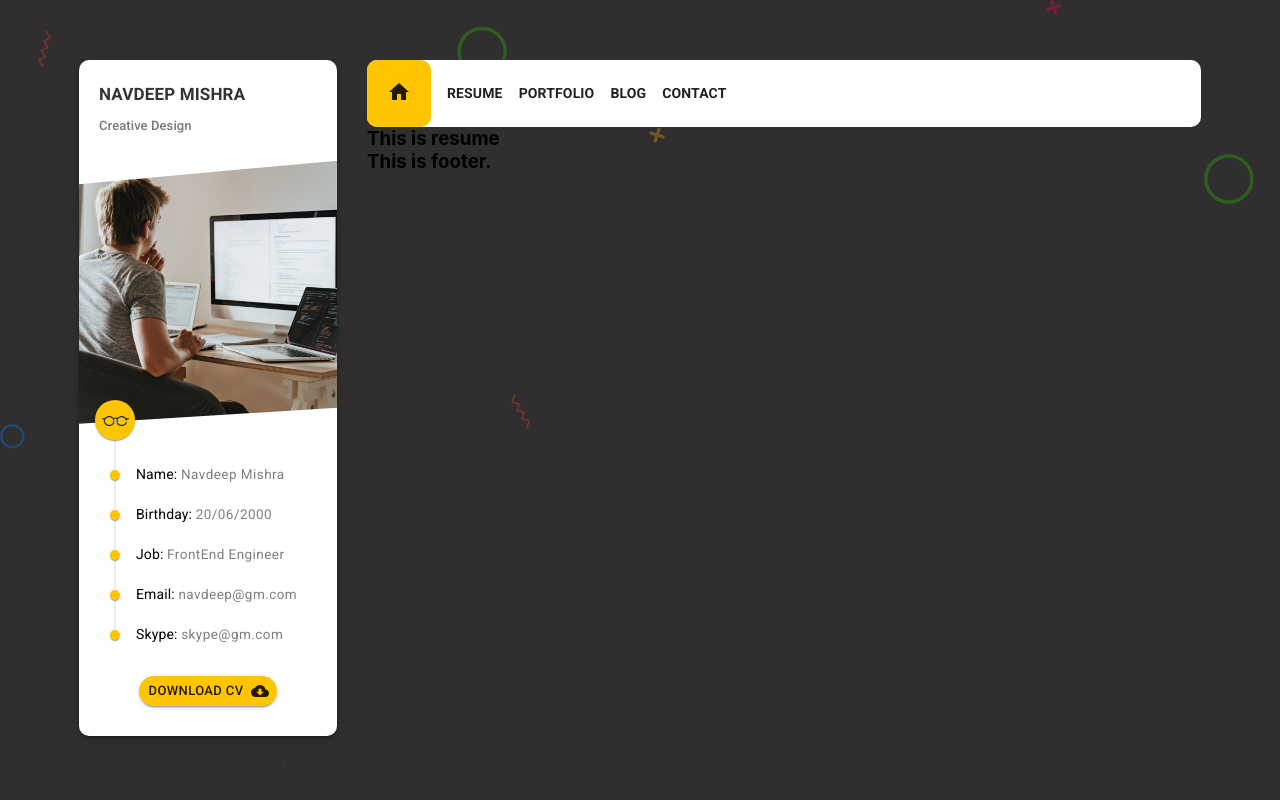
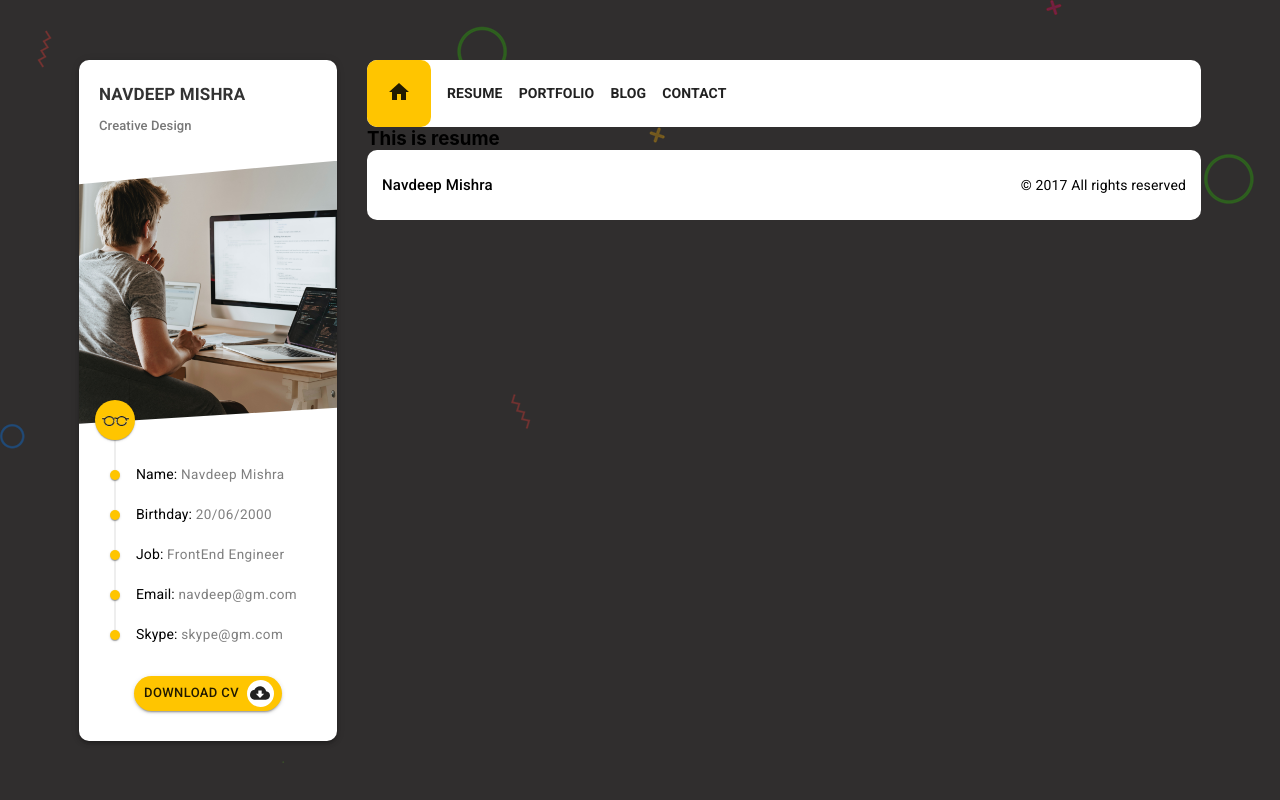
Before and after one commit to navdeepm20/React_Portfolio, a React (Create React App) app: page / in a window 1280 px wide. Built offline with nearby package versions, Linux system fonts and the light colour scheme.

Commit message:
added footer component

```diff
--- a/src/App.js
+++ b/src/App.js
@@ -1,31 +1,30 @@
-import {Container,Grid} from '@mui/material';
-import Profile from './components/Profile/Profile'
-import Header from './components/Header/Header'
-import Footer from './components/Footer/Footer';
-import Portfolio from './pages/Portfolio';
-import Resume from './pages/Resume';
-import {BrowserRouter as Router, Routes, Route} from 'react-router-dom';
+import { Container, Grid } from "@mui/material";
+import Profile from "./components/Profile/Profile";
+import Header from "./components/Header/Header";
+import Footer from "./components/Footer/Footer";
+import Portfolio from "./pages/Portfolio";
+import Resume from "./pages/Resume";
+import { BrowserRouter as Router, Routes, Route } from "react-router-dom";
 
 function App() {
   return (
     <Router>
       <Container>
-        <Grid container sx={{marginTop: '60px'}}>
-          <Grid item xs={12} sm={12} md={4} lg={3} sx={{px: '15px'}}>
-            <Profile/>
+        <Grid container sx={{ marginTop: "60px" }}>
+          <Grid item xs={12} sm={12} md={4} lg={3} sx={{ px: "15px" }}>
+            <Profile />
           </Grid>
-          <Grid item xs={12} sm={12} md={8} lg={9} sx={{px: '15px'}} >
-            <Header/>
-              <Routes>
-                  <Route path="/portfolio" element={<Portfolio/>}/>
-                  <Route path="/" element={<Resume/>}/>
-              </Routes>
-            <Footer/>
+          <Grid item xs={12} sm={12} md={8} lg={9} sx={{ px: "15px" }}>
+            <Header />
+            <Routes>
+              <Route path="/portfolio" element={<Portfolio />} />
+              <Route path="/" element={<Resume />} />
+            </Routes>
+            <Footer title={"Navdeep Mishra"} />
           </Grid>
         </Grid>
       </Container>
     </Router>
-
   );
 }
 
--- a/src/components/Footer/Footer.jsx
+++ b/src/components/Footer/Footer.jsx
@@ -1,11 +1,34 @@
-import React from 'react'
+import React from "react";
+import Stack from "@mui/material/Stack";
+import Box from "@mui/material/Box";
+import Typogrpahy from "@mui/material/Typography";
+import { useStyles } from "./footer_styles";
 
-function footer() {
-	return (
-		<div>
-			<h3>This is footer.</h3>
-		</div>
-	)
+function Footer(props) {
+  const classes = useStyles();
+  return (
+    <Stack
+      direction="row"
+      justifyContent="space-between"
+      alignItems="center"
+      className={classes.footer}
+    >
+      <Box>
+        <Typogrpahy
+          className={classes.footer_name}
+          variant="body1"
+          component="p"
+        >
+          {props.title}
+        </Typogrpahy>
+      </Box>
+      <Box>
+        <Typogrpahy variant="body2" component="p">
+          © 2017 All rights reserved
+        </Typogrpahy>
+      </Box>
+    </Stack>
+  );
 }
 
-export default footer
+export default Footer;
--- /dev/null
+++ b/src/components/Footer/footer_styles.jsx
@@ -0,0 +1,14 @@
+import { makeStyles } from "@mui/styles";
+
+export const useStyles = makeStyles({
+  footer: {
+    background: "#fff",
+    borderRadius: "10px",
+    minHeight: "70px",
+    padding: "15px",
+  },
+  footer_name: {
+    fontSize: "15px",
+    fontWeight: "500",
+  },
+});
--- a/src/components/Header/Header.jsx
+++ b/src/components/Header/Header.jsx
@@ -1,33 +1,55 @@
-import React from 'react'
-import Paper from '@mui/material/Paper';
-import Box from '@mui/material/Box'
-import HomeIcon from '@mui/icons-material/Home';
-import Stack from '@mui/material/Stack';
-import { Typography } from '@mui/material';
-import {useStyles} from './header_styles'
+import React from "react";
+import Paper from "@mui/material/Paper";
+import Box from "@mui/material/Box";
+import HomeIcon from "@mui/icons-material/Home";
+import Stack from "@mui/material/Stack";
+import { Typography } from "@mui/material";
+import { useStyles } from "./header_styles";
 function Header() {
-	const classes = useStyles()
+  const classes = useStyles();
   return (
-		<Paper elevation={0} sx={{borderRadius: '10px'}}>
+    <Paper elevation={0} sx={{ borderRadius: "10px" }}>
       <Box>
         <Stack direction="row" spacing={2} alignItems="center">
+          <Box className={`${classes.navbar_items} ${classes.navbar_home}`}>
+            <HomeIcon />
+          </Box>
 
-					<Box className={`${classes.navbar_items} ${classes.navbar_home}`}><HomeIcon /></Box>
+          <Typography
+            className={classes.navbar_items}
+            variant="body1"
+            component="h5"
+          >
+            Resume
+          </Typography>
 
-					<Typography className={classes.navbar_items}variant="body1" component="h5">Resume</Typography>
+          <Typography
+            className={classes.navbar_items}
+            variant="body1"
+            component="h5"
+          >
+            Portfolio
+          </Typography>
 
-					<Typography className={classes.navbar_items} variant="body1" component="h5">Portfolio</Typography>
+          <Typography
+            className={classes.navbar_items}
+            variant="body1"
+            component="h5"
+          >
+            Blog
+          </Typography>
 
-					<Typography className={classes.navbar_items} variant="body1" component="h5">Blog</Typography>
-
-					<Typography className={classes.navbar_items} variant="body1" component="h5">Contact</Typography>
-
+          <Typography
+            className={classes.navbar_items}
+            variant="body1"
+            component="h5"
+          >
+            Contact
+          </Typography>
         </Stack>
       </Box>
-			<Box>
-
-			</Box>
+      <Box></Box>
     </Paper>
-	)
+  );
 }
-export default Header
+export default Header;
--- a/src/components/Profile/Profile.jsx
+++ b/src/components/Profile/Profile.jsx
@@ -1,32 +1,50 @@
 import React from "react";
-import Paper from '@mui/material/Paper';
-import Box from '@mui/material/Box'
+import Paper from "@mui/material/Paper";
+import Box from "@mui/material/Box";
 import { Typography } from "@mui/material";
-import prog from '../../assets/images/prog.jpg'
+import prog from "../../assets/images/prog.jpg";
 import { useStyles } from "./profile_styles";
 import Btn from "../sub_components/Btn/Btn";
-import {TimelineComponent} from "../sub_components/Timeline/Timeline";
-import CloudDownloadIcon from '@mui/icons-material/CloudDownload';
+import { TimelineComponent } from "../sub_components/Timeline/Timeline";
+import CloudDownloadIcon from "@mui/icons-material/CloudDownload";
+
 const Profile = () => {
-	const classes = useStyles()
+  const classes = useStyles();
   return (
     <Paper square elevation={3} className={classes.profile_container}>
       <Box className={classes.profile_name_designation_section}>
-				<Typography variant="subtitle1" component="div" gutterBottom className={classes.name_title}>
+        <Typography
+          variant="subtitle1"
+          component="div"
+          gutterBottom
+          className={classes.name_title}
+        >
           Navdeep Mishra
         </Typography>
-				<Typography variant="subtitle2" component="p" gutterBottom className={classes.designation}>
+        <Typography
+          variant="subtitle2"
+          component="p"
+          gutterBottom
+          className={classes.designation}
+        >
           Creative Design
         </Typography>
       </Box>
       <Box className={classes.profile_image_container}>
-				<img src={prog} alt="profile_image" className={classes.profile_image_container_img} />
+        <img
+          src={prog}
+          alt="profile_image"
+          className={classes.profile_image_container_img}
+        />
       </Box>
       <Box className={classes.button_timeline_container}>
-				<TimelineComponent/>
-				<Btn title={"Download Cv"} ><CloudDownloadIcon/></Btn>
+        <TimelineComponent />
+        <Btn
+          title="Download Cv"
+          icon={<CloudDownloadIcon fontSize="small" />}
+        ></Btn>
       </Box>
     </Paper>
-	)
-}
+  );
+};
 export default Profile;
--- a/src/components/sub_components/Btn/Btn.jsx
+++ b/src/components/sub_components/Btn/Btn.jsx
@@ -1,17 +1,24 @@
-import Button from '@mui/material/Button';
-import './btn_styles'
-import {ThemeProvider } from '@mui/material/styles';
-import {btnTheme} from '../../../themes/button_theme'
-import React from 'react'
-import {useStyles} from './btn_styles'
+import Button from "@mui/material/Button";
+import "./btn_styles";
+import { ThemeProvider } from "@mui/material/styles";
+import { btnTheme } from "../../../themes/button_theme";
+import React from "react";
+import { useStyles } from "./btn_styles";
 
-
-function Btn(props) {
-	const classes = useStyles()
-	return (
-		<ThemeProvider theme={btnTheme}>
-			<Button variant="contained" sx={{mb:'30px'}} endIcon={props.children} className={classes.btn} size="small">{props.title}</Button>
-		</ThemeProvider>
-	)
+function Btn({ title, icon }) {
+  const classes = useStyles();
+  return (
+    <ThemeProvider theme={btnTheme}>
+      <Button
+        variant="contained"
+        sx={{ mb: "30px" }}
+        endIcon={icon ? <div className={classes.icon}>{icon}</div> : null}
+        className={classes.btn}
+        size="small"
+      >
+        {title}
+      </Button>
+    </ThemeProvider>
+  );
 }
-export default Btn
+export default Btn;
--- a/src/components/sub_components/Btn/btn_styles.jsx
+++ b/src/components/sub_components/Btn/btn_styles.jsx
@@ -1,11 +1,18 @@
 import { makeStyles } from "@mui/styles";
 
 export const useStyles = makeStyles({
-	btn: {
-		maxWidth: '148px',
-		margin: 'auto',
-		marginBottom: '30px'
-
-
-	}
-})
+  btn: {
+    maxWidth: "148px",
+    margin: "auto",
+    marginBottom: "30px",
+  },
+  icon: {
+    background: "#fff",
+    width: "27px",
+    height: "27px",
+    borderRadius: "50%",
+    display: "flex",
+    justifyContent: "center",
+    alignItems: "center",
+  },
+});
```
Also changed, not shown: src/index.css (+6 -8 lines). Lines whose indentation alone changed are shown as unchanged.
